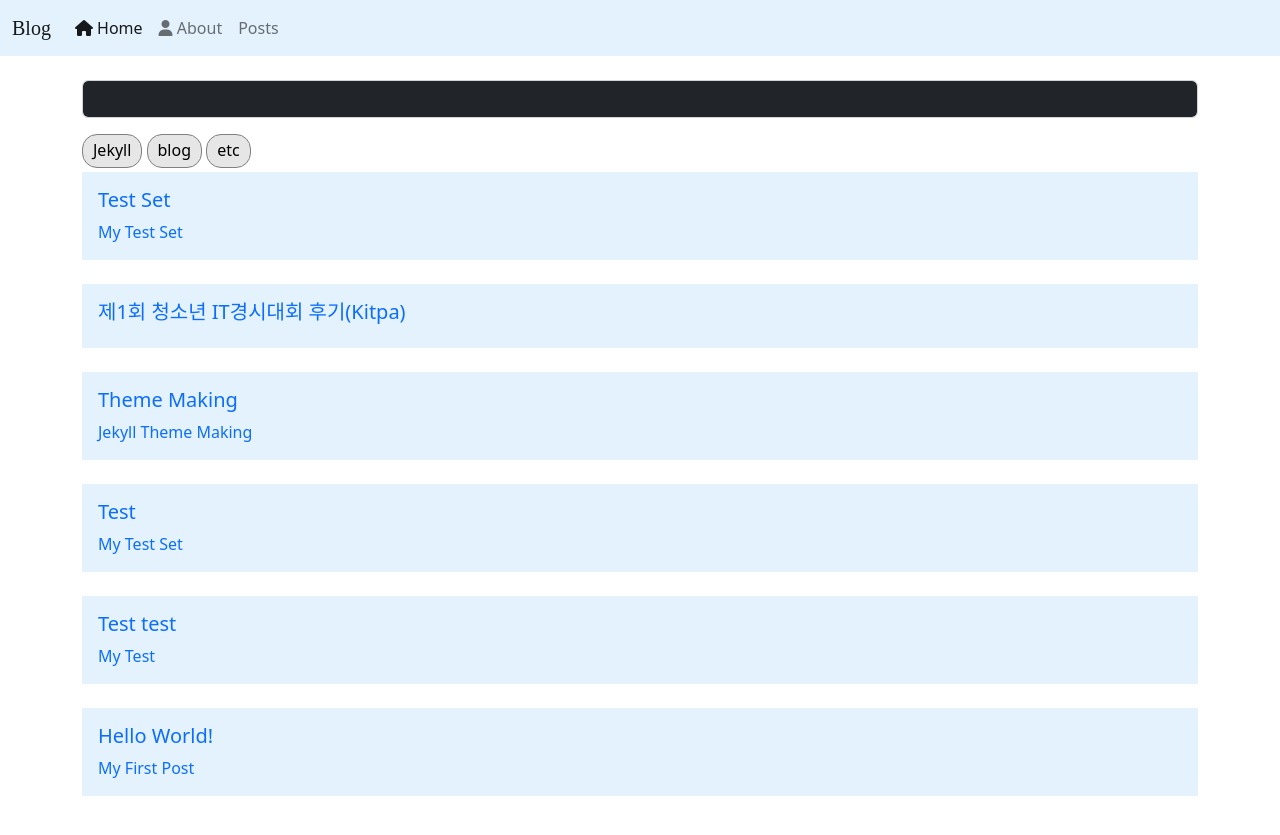
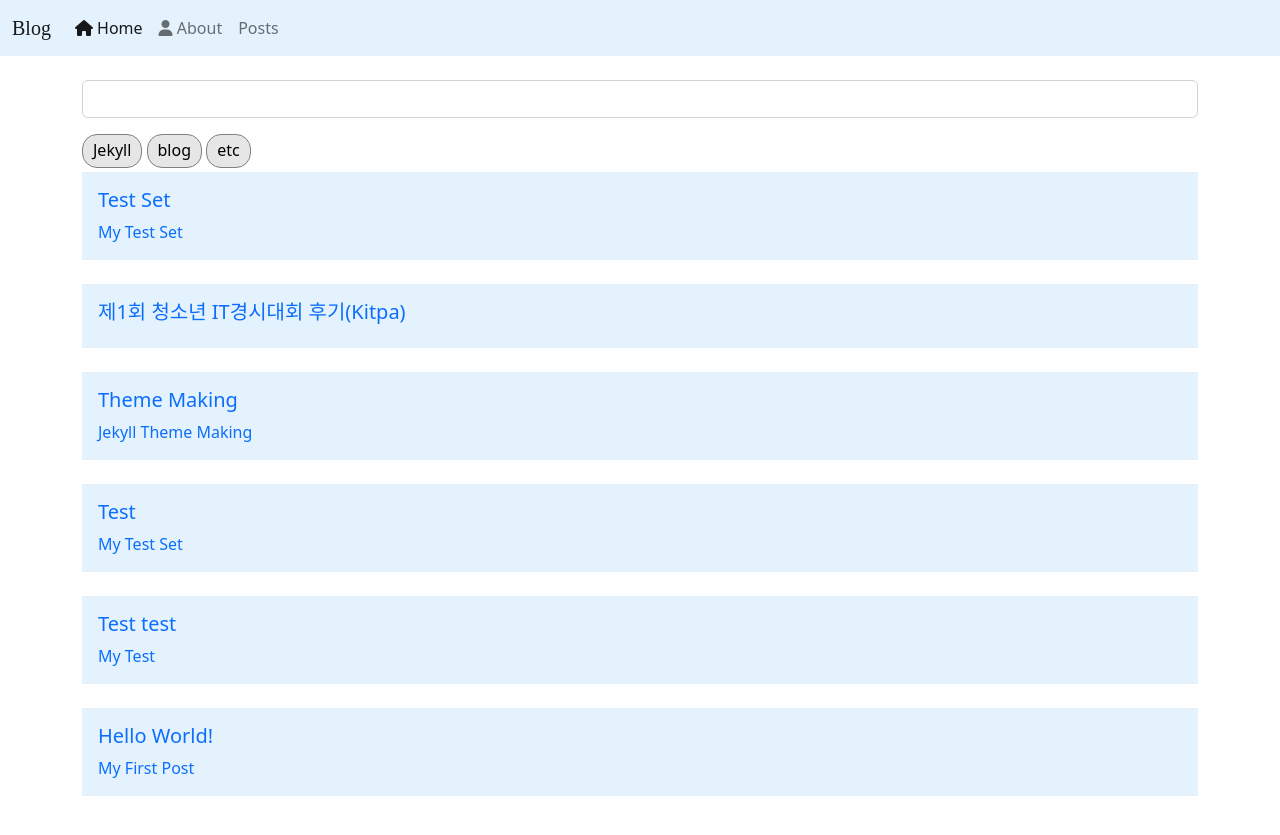
Before and after one commit to happydm09/B, a Jekyll site: the page built from pages/posts.md, in a window 1280 px wide. Shown: the top 835 px of the page. Built offline with Jekyll 4.4.1, drawn with Linux system fonts in a browser that asks for light colours; nearby versions of some CDN libraries; some web fonts are replaced; comment, search, counter and statistics services are not loaded.

Commit message:
Update tags.html

```diff
--- a/_includes/tags.html
+++ b/_includes/tags.html
@@ -1,7 +1,7 @@
 <!-- Tag -->
 <div class='container'>
   <div class="input-group mb-3">
-    <input type="text" class="form-control bg-dark" id = 'inp' value=''>
+    <input type="text" class="form-control" id = 'inp' value=''>
   </div>
   {% for tag in site.data.tags %}
     <span class="tag mb-1" data-tag="{{tag}}">{{tag}}</span>
```
